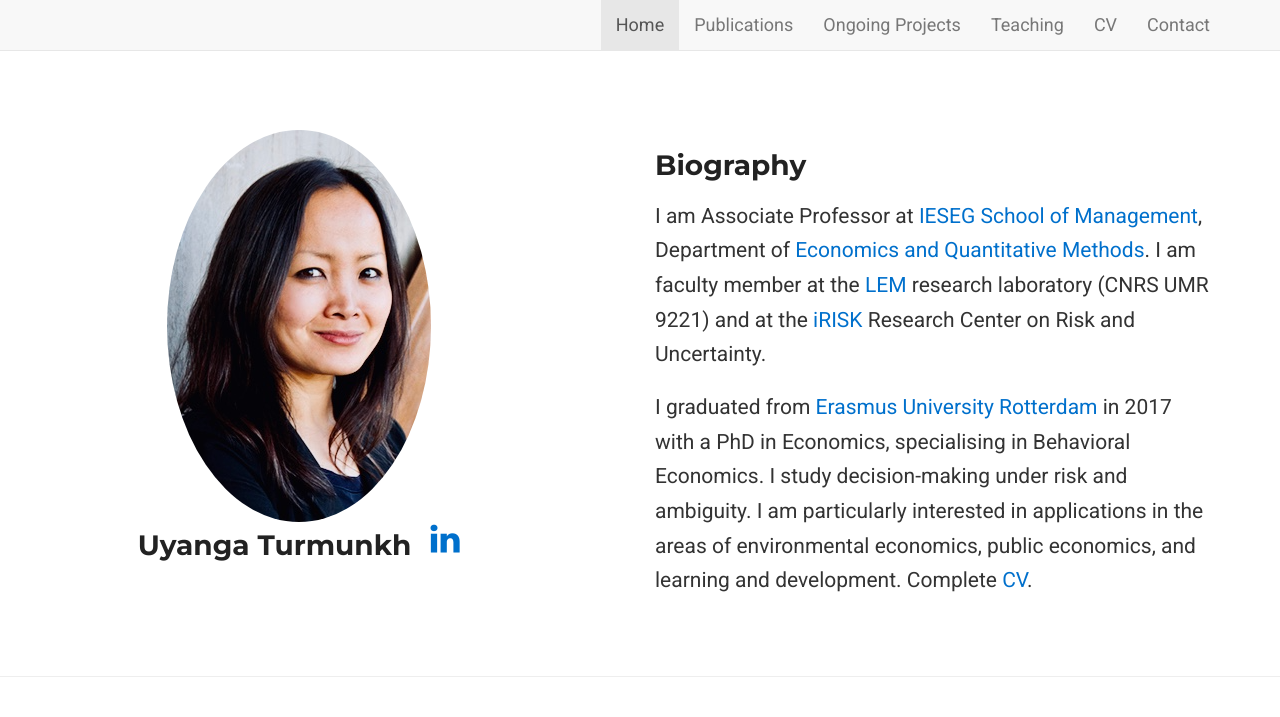
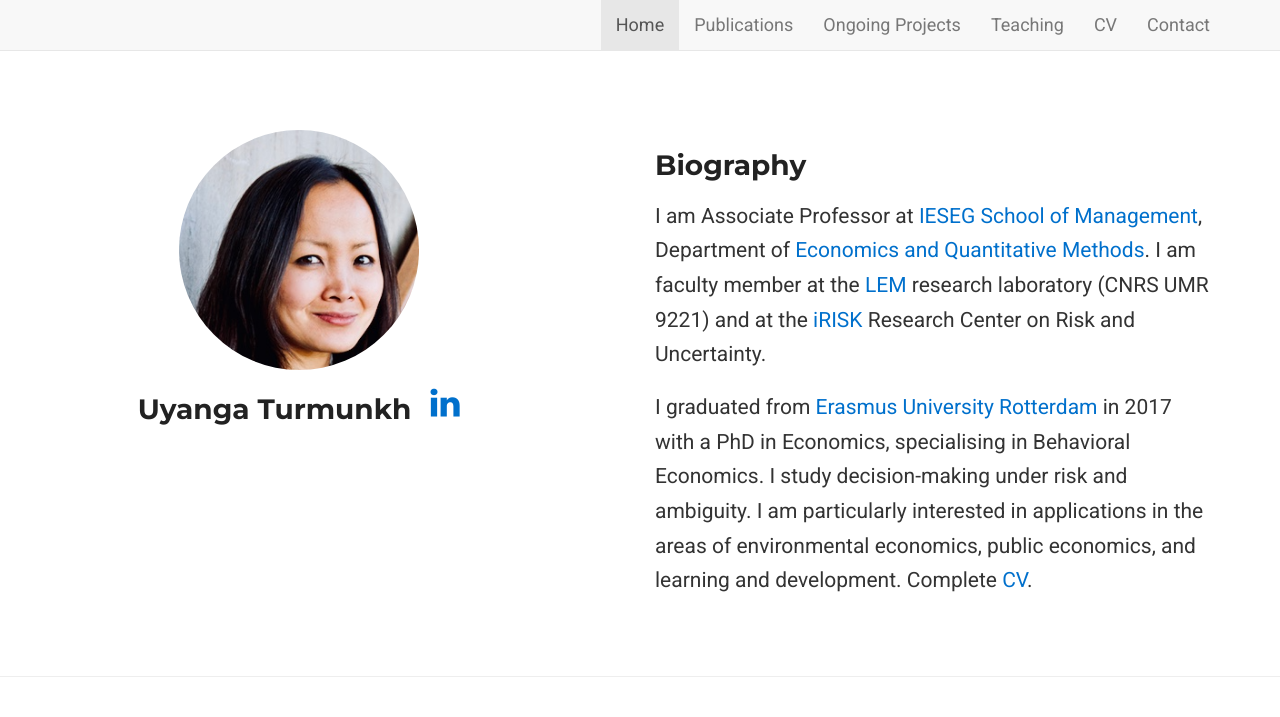
Before and after one commit to prakharsood24/uyanga-demo, a Jekyll site: the page built from index.md, in a window 1280 px wide and 1400 px high. Shown: the top 717 px of the window. Built offline with Jekyll 4.4.1, drawn with Linux system fonts in a browser that asks for light colours; nearby versions of some CDN libraries; a style sheet for code colours, icons or effects is not loaded; grey boxes are pictures that could not be loaded.

Commit message:
Update style.css

```diff
--- a/assets/css/style.css
+++ b/assets/css/style.css
@@ -66,8 +66,13 @@
 
 /* Circular images */
 .img-circle {
-  border-radius: 50%;
-}
+  width: 240px;            /* tweak this if you want it larger/smaller */
+  height: 240px;           /* must be equal for a perfect circle */
+  border-radius: 50%;      /* makes it circular */
+  object-fit: cover;       /* keeps proportions and fills the frame */
+  object-position: top;    /* adjusts framing slightly up so top of head isn’t cut */
+  display: block;
+  margin: 0 auto 16px;     /* centers it */}
 
 /* Icons */
 .big-icon {
```
